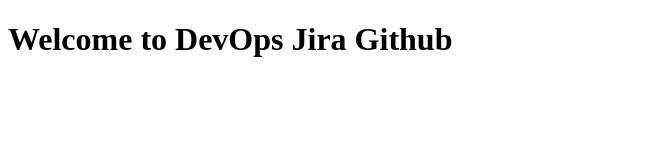
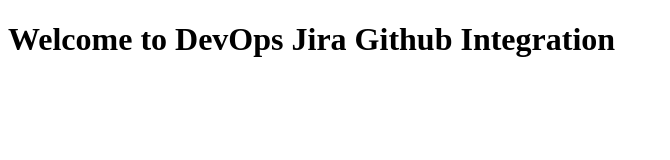
Before and after one commit to KunalNK/ci-cd-project, a plain HTML site: page index.html in a window 1280 px wide. Shown: the whole page, without its empty margins (0-670 px from the left). Drawn offline with Linux system fonts and the light colour scheme.

Commit message:
TEST-5 #comment modified index.html

```diff
--- a/index.html
+++ b/index.html
@@ -4,6 +4,6 @@
 DevOps
     </title>
     <body>
-        <h1>Welcome to DevOps Jira Github</h1>
+        <h1>Welcome to DevOps Jira Github Integration</h1>
     </body>
 </html>
```
